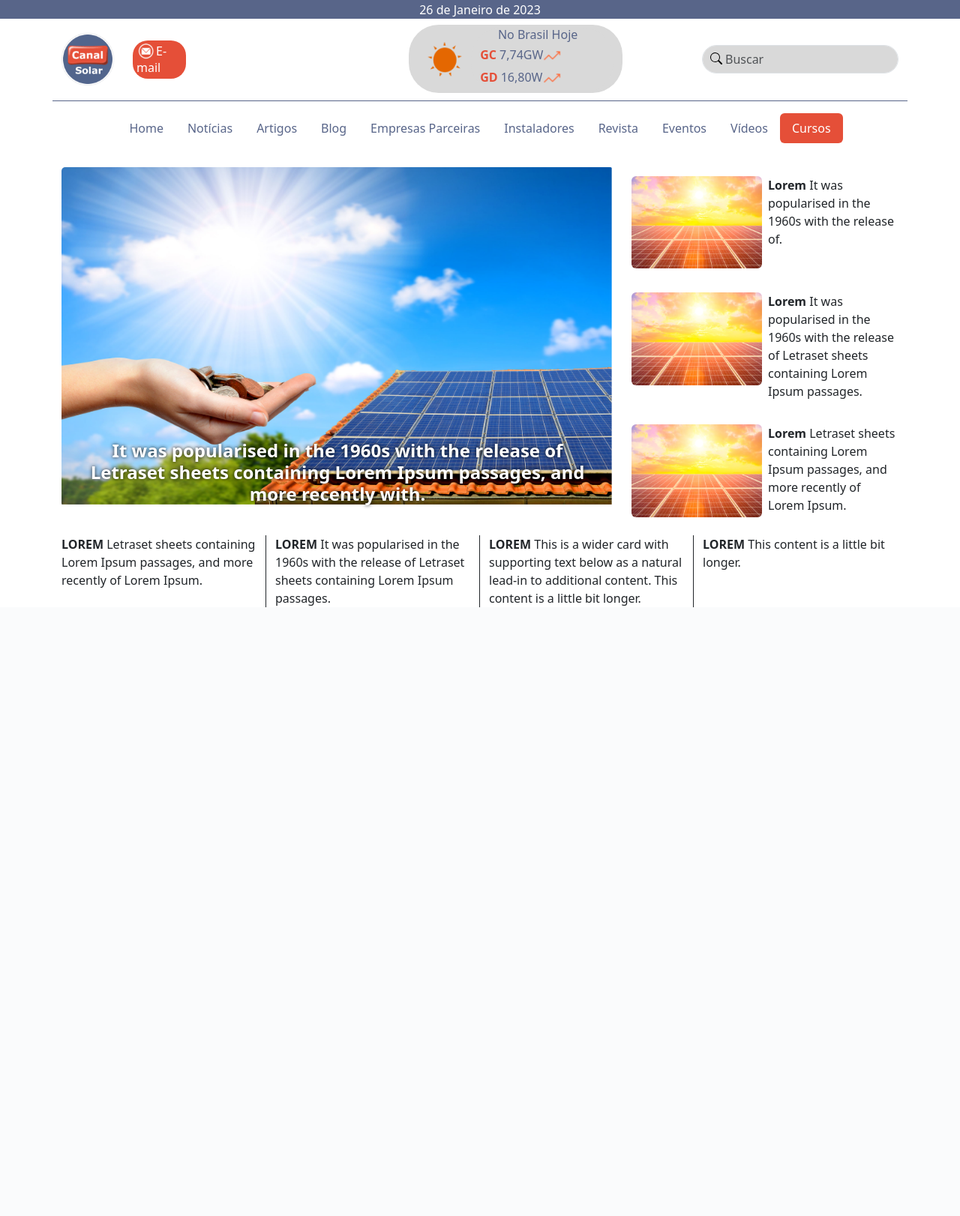
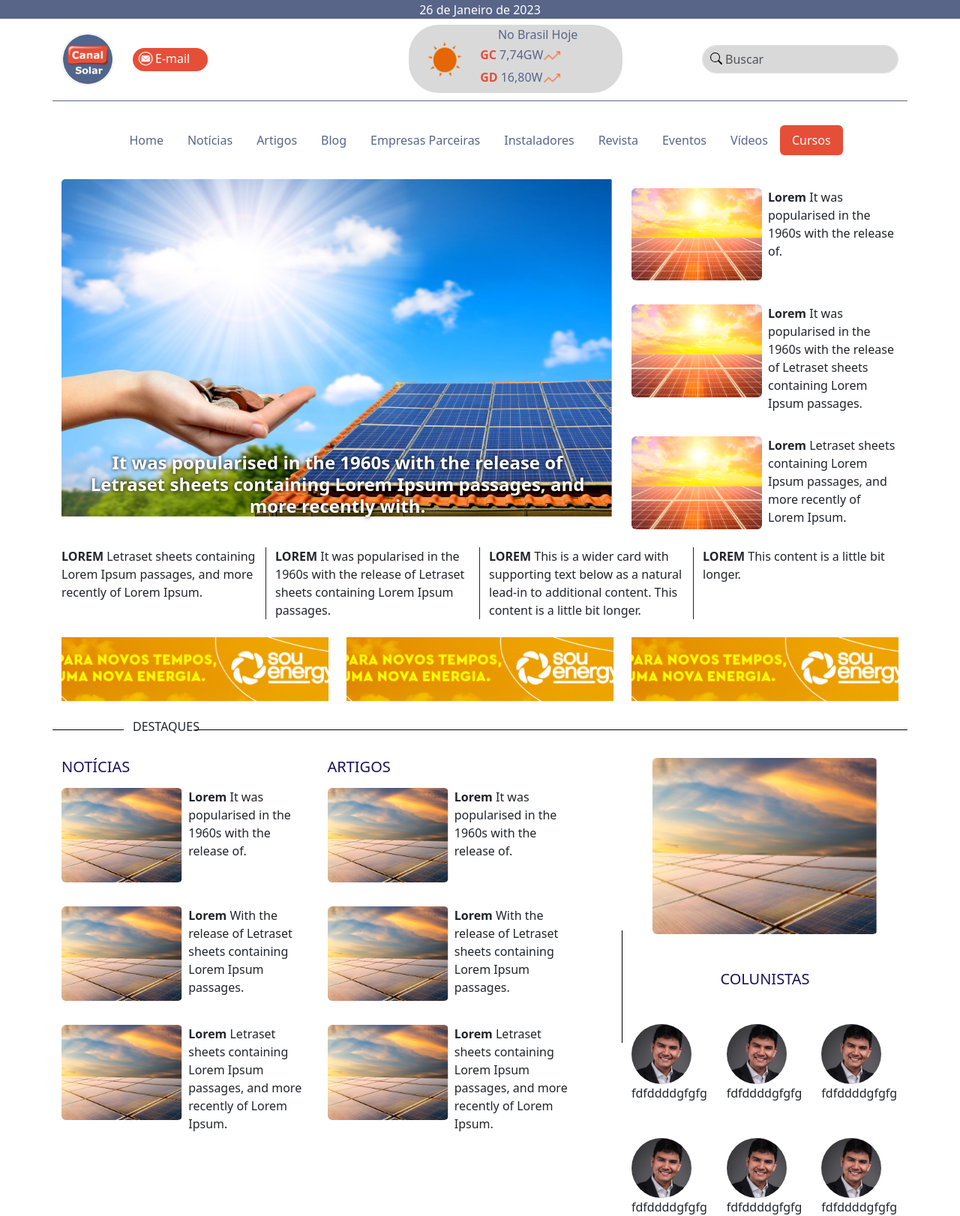
Before and after one commit to wanderson-canalsolar/site-novo, a PHP site: page /home.html in a window 1280 px wide. Shown: the whole page at 75% size. Before the commit the page ends 810 px from the top, so only its background shows below. Run offline with PHP 8.4, Linux system fonts and the light colour scheme.

Commit message:
banners,noticias,artigos e inicio dos colunistas

```diff
--- a/home.html
+++ b/home.html
@@ -22,7 +22,7 @@
                 </div>
                 <div class="col-md-1">
                   <div id="email">
-                    <h6 class="email"><img src="img/email.png" alt="email" style="width: 26px;margin-top: -4px;">E-mail</h6>
+                    <h6 class="email"><img src="img/email.png" alt="email" style="width: 25px;margin-top: -4px;">E-mail</h6>
                   </div>
                 </div>
                 <div class="col-md-3">
@@ -60,9 +60,8 @@
                   <div style="height: 1px; background-color: #586589; margin-top: 10px;"></div>
               </div>
             </div>
-          </header>
-
-    <nav>
+    </header>
+    <nav class="mt-3">
       <div class="d-flex justify-content-center py-3">
         <ul class="nav nav-pills">
           <li class="nav-item"><a href="#" class="nav-link"><font style="vertical-align: inherit;"><font style="vertical-align: inherit;">Home</font></font></a></li>
@@ -79,7 +78,7 @@
       </div>
     </nav>
     <main>
-      <div class="container">
+    <div class="container">
         <div class="row mt-3">
           <div class="col-md-8 d-flex emphasis ">
             <div class="card border-0">
@@ -134,11 +133,163 @@
               <p class="card-text"><span>LOREM</span> This is a wider card with supporting text below as a natural lead-in to additional content. This content is a little bit longer.</p>
             </div>
             <div class="col-md-3">
-
               <p class="card-text"><span>LOREM</span> This content is a little bit longer.</p>
             </div>
+          </div>
+          <div class="row banners1 mt-4">
+            <div class="col-md-4">
+              <img src="img/banners.png" class="img-fluid" alt="banner">
+            </div>
+            <div class="col-md-4">
+              <img src="img/banners.png" class="img-fluid" alt="banner">
+            </div>
+            <div class="col-md-4">
+              <img src="img/banners.png" class="img-fluid" alt="banner">
+            </div>
+          </div>
 
+          <div class="row divider mt-4 align-items-center">
+            <div class="col-md-1 bg-black" style="height: 1px;">
+              <hr class="hr" />
+            </div>
+            <div class="col-md-1">
+              <h6>DESTAQUES</h6>
+            </div>
+            <div class="col-md-10 bg-black" style="height: 1px;">
+              <hr class="hr" />
+            </div>
           </div>
+
+          <div class="row mt-4">
+            <div class="col">
+              <h5 class="subtitle">NOTÍCIAS</h5>
+                <div class="row g-2 mt-1">
+                  <div class="col-md-6">
+                    <img src="img/outrasnoticias.png" class="img-fluid rounded-2" alt="...">
+                  </div>
+                  <div class="col-md-6">
+                    <div class="card-body">
+                      <p class="card-text"><span>Lorem</span> It was popularised in the 1960s with the release of.</p>
+                    </div>
+                  </div>
+                </div>
+                <div class="row g-2 mt-4">
+                  <div class="col-md-6">
+                    <img src="img/outrasnoticias.png" class="img-fluid rounded-2" alt="...">
+                  </div>
+                  <div class="col-md-6">
+                    <div class="card-body">
+                      <p class="card-text"><span>Lorem</span> With the release of Letraset sheets containing Lorem Ipsum passages.</p>
+                    </div>
+                  </div>
+                </div>
+                <div class="row g-2 mt-4">
+                  <div class="col-md-6">
+                    <img src="img/outrasnoticias.png" class="img-fluid rounded-2" alt="...">
+                  </div>
+                  <div class="col-md-6">
+                    <div class="card-body">
+                      <p class="card-text"><span>Lorem</span> Letraset sheets containing Lorem Ipsum passages, and more recently of Lorem Ipsum.</p>
+                    </div>
+                  </div>
+                </div>
+            </div>
+            <div class="col">
+              <h5 class="subtitle">ARTIGOS</h5>
+              <div class="row g-2 mt-1">
+                <div class="col-md-6">
+                  <img src="img/outrasnoticias.png" class="img-fluid rounded-2" alt="...">
+                </div>
+                <div class="col-md-6">
+                  <div class="card-body">
+                    <p class="card-text"><span>Lorem</span> It was popularised in the 1960s with the release of.</p>
+                  </div>
+                </div>
+              </div>
+              <div class="row g-2 mt-4">
+                <div class="col-md-6">
+                  <img src="img/outrasnoticias.png" class="img-fluid rounded-2" alt="...">
+                </div>
+                <div class="col-md-6">
+                  <div class="card-body">
+                    <p class="card-text"><span>Lorem</span> With the release of Letraset sheets containing Lorem Ipsum passages.</p>
+                  </div>
+                </div>
+              </div>
+              <div class="row g-2 mt-4">
+                <div class="col-md-6">
+                  <img src="img/outrasnoticias.png" class="img-fluid rounded-2" alt="...">
+                </div>
+                <div class="col-md-6">
+                  <div class="card-body">
+                    <p class="card-text"><span>Lorem</span> Letraset sheets containing Lorem Ipsum passages, and more recently of Lorem Ipsum.</p>
+                  </div>
+                </div>
+              </div>
+            </div>
+            <div class="vr bg-black align-self-center" style="height: 150px; margin-left: 50px;"></div>
+            <div class="col-md-4 align-content-center">
+              <div class="row">
+                <div class="col text-center">
+                  <img src="img/outrasnoticias.png" class="img-fluid rounded-2" alt="" width="300px">
+                </div>
+              </div>
+              <h5 class="subtitle text-center mt-5">COLUNISTAS</h5>
+              <div class="row mt-5">
+                <div class="col">
+                  <div class="" style="width: 5rem;">
+                    <img class="card-img-top rounded-circle" src="img/colunista.jpg" alt="Card image cap">
+                    <div class="card-body">
+                      <p class="card-text">fdfddddgfgfg</p>
+                    </div>
+                  </div>
+                </div>
+                <div class="col">
+                  <div class="" style="width: 5rem;">
+                    <img class="card-img-top rounded-circle" src="img/colunista.jpg" alt="Card image cap">
+                    <div class="card-body">
+                      <p class="card-text">fdfddddgfgfg</p>
+                    </div>
+                  </div>
+                </div>
+                <div class="col">
+                  <div class="" style="width: 5rem;">
+                    <img class="card-img-top rounded-circle" src="img/colunista.jpg" alt="Card image cap">
+                    <div class="card-body">
+                      <p class="card-text">fdfddddgfgfg</p>
+                    </div>
+                  </div>
+                </div>
+              </div>
+              <div class="row mt-5">
+                <div class="col">
+                  <div class="" style="width: 5rem;">
+                    <img class="card-img-top rounded-circle" src="img/colunista.jpg" alt="Card image cap">
+                    <div class="card-body">
+                      <p class="card-text">fdfddddgfgfg</p>
+                    </div>
+                  </div>
+                </div>
+                <div class="col">
+                  <div class="" style="width: 5rem;">
+                    <img class="card-img-top rounded-circle" src="img/colunista.jpg" alt="Card image cap">
+                    <div class="card-body">
+                      <p class="card-text">fdfddddgfgfg</p>
+                    </div>
+                  </div>
+                </div>
+                <div class="col">
+                  <div class="" style="width: 5rem;">
+                    <img class="card-img-top rounded-circle" src="img/colunista.jpg" alt="Card image cap">
+                    <div class="card-body">
+                      <p class="card-text">fdfddddgfgfg</p>
+                    </div>
+                  </div>
+                </div>
+              </div>
+            </div>
+          </div>
+
       </div>
     </main>
 
--- a/style.css
+++ b/style.css
@@ -7,6 +7,7 @@
     padding: 5px;
     background-color: #E54F38;
     cursor: pointer;
+    width: 100px;
 }
 
 #email{
@@ -83,3 +84,27 @@ h4.card-text.emphasis{
     font-weight: bold;
     text-shadow: 0px 0px 5px rgba(0,0,0, .9);
 }
+
+hr {
+    display: inline-block;
+    position: relative;
+    top: 13px;
+    opacity: 1;
+}
+
+hr.hr-inicio{
+    width: 2%;
+}
+
+hr.hr-final{
+    width: 90%;
+}
+
+.subtitle{
+    color: #18125E;
+}
+
+.vr{
+    padding: 0px;
+    opacity: 1 !important;
+}
```
Also changed, not shown: img/banners.png (added), img/colunista.jpg (added), img/outrasnoticias.png (added).
